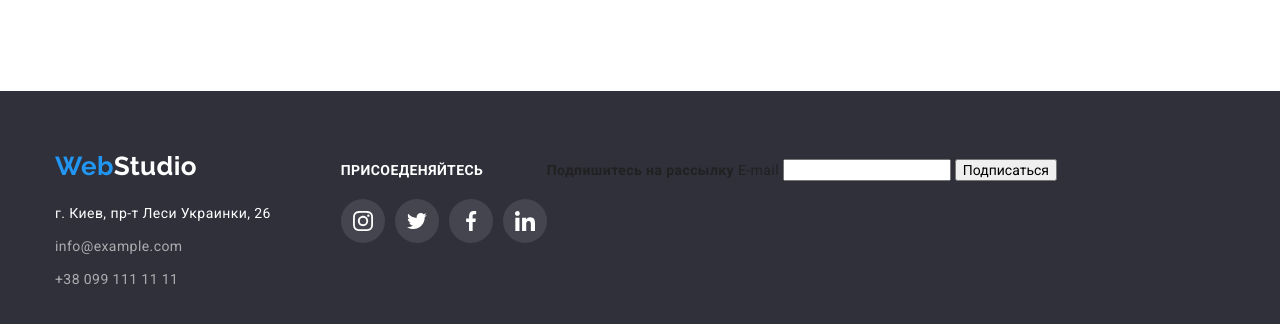
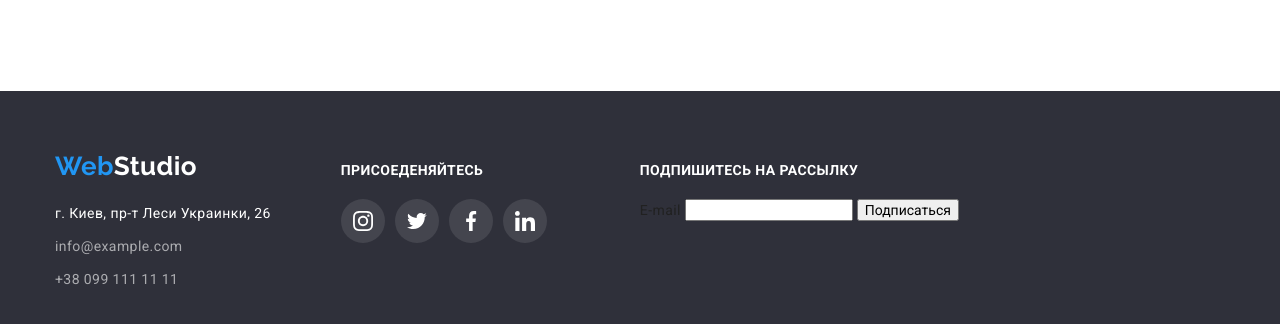
Before and after one commit to Sergey-Markov/goit-markup-hw-08, a plain HTML site: page index.html in a window 1280 px wide. Shown: the part 2587-2911 px from the top of the page. Drawn offline with nearby package versions, Linux system fonts and the light colour scheme.

Commit message:
сделал флексом форму добавил стиль на присоеденяйтесь

```diff
--- a/index.html
+++ b/index.html
@@ -416,13 +416,17 @@
                     </li>
                 </ul>
             </div>
-            <form class="footer-form">
+            <form>
+                <div class="footer-form">
                     <b class="footer-form-text">Подпишитесь на рассылку</b>
+                    <div class="feddback">
                         <label class="feedback-email" name="feedback-email">
                             E-mail
                             <input type="email" name="feedback-email">
                         </label>
                         <button class="feedback-email-btn" type="submit">Подписаться</button>
+                    </div>
+                </div>
             </form>
         </div>
     </footer>
--- a/style/style.css
+++ b/style/style.css
@@ -625,7 +625,22 @@ background: rgba(47, 48, 58, 0.8);
 
 /* ==================footer-form================================= */
 
+.footer-form {
+  display: flex;
+  flex-direction: column;
+  margin-left: 93px;
+  width: 570px;
+  height: 86px;
+}
+.footer-form-text {
+  display: block;
+  margin-bottom: 20px;
 
+  font-style: normal;
+  line-height: 1.14;
+  text-transform: uppercase;
+  color: var(--white-text);
+}
 
 /* ============================================Portfolio ========================================*/
 
```
Lines whose indentation alone changed are shown as unchanged.
